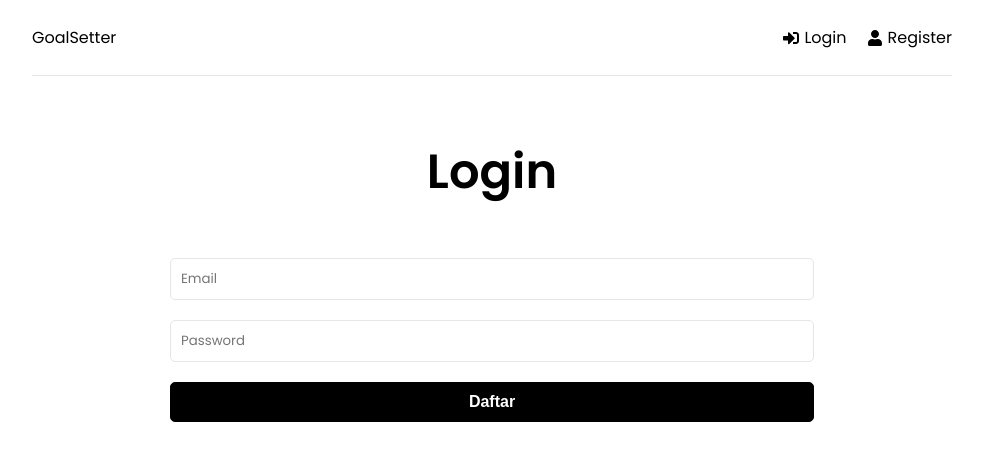
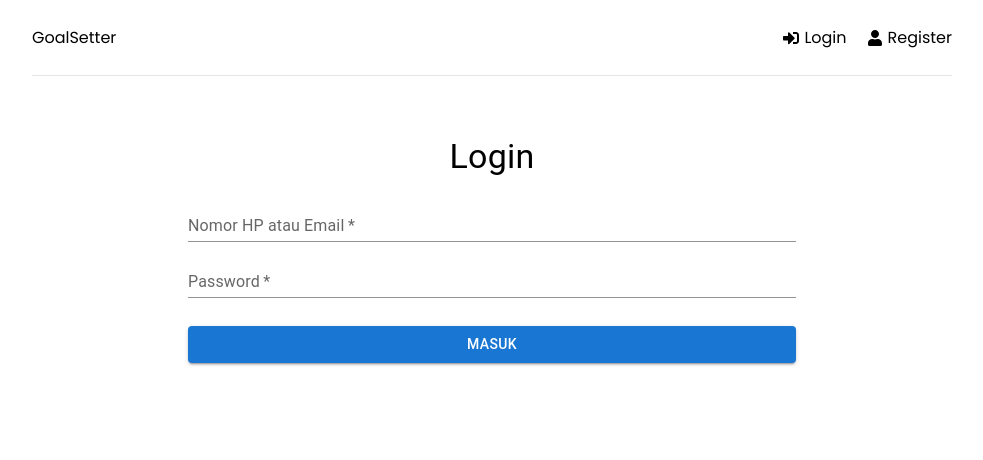
Before and after one commit to samudra-ajri/ppgbs1-web, a React (Create React App) app: page /login in a window 1280 px wide. Shown: the top 460 px of the page, without its empty margins (148-1131 px from the left). Built offline with nearby package versions, Linux system fonts and the light colour scheme; no server answers.

Commit message:
Modify login page to use MUI

```diff
--- a/src/pages/Login.jsx
+++ b/src/pages/Login.jsx
@@ -4,13 +4,14 @@ import { useNavigate } from 'react-router-dom'
 import { toast } from 'react-toastify'
 import { login, reset } from '../features/auth/authSlice'
 import Spinner from '../components/Spinner'
+import { Button, Card, CardContent, Grid, TextField, Typography } from '@mui/material'
 
 function Login() {
   const [formData, setFormData] = useState({
-    email: '',
+    phoneOrEmail: '',
     password: ''
   })
-  const { email, password } = formData
+  const { phoneOrEmail, password } = formData
   const navigate = useNavigate()
   const dispatch = useDispatch()
   const { user, isLoading, isError, isSuccess, message } = useSelector(
@@ -40,7 +41,7 @@ function Login() {
     e.preventDefault()
 
     const userData = {
-      userData: email,
+      userData: phoneOrEmail,
       password,
     }
 
@@ -52,41 +53,48 @@ function Login() {
   }
 
   return <>
-    <section className='heading'>
-      <h1>
+    <Typography variant="h4">
       Login
-      </h1>
-    </section>
+    </Typography>
 
-    <section className='form'>
+    <Grid>
+      <Card variant="" style={{ maxWidth: 650, padding: "0 5px", margin: "0 auto" }}>
+        <CardContent>
           <form onSubmit={onSubmit}>
-        <div className='form-group'>
-          <input
-            type='email'
-            className='form-control'
-            id='email'
-            name='email'
-            value={email}
-            placeholder='Email'
+            <Grid container spacing={1}>
+              <Grid item xs={12}>
+                <TextField
+                  name="phoneOrEmail"
+                  label="Nomor HP atau Email"
+                  placeholder="Nomor HP atau Email"
+                  value={phoneOrEmail}
                   onChange={onChange}
+                  variant="standard"
+                  fullWidth
+                  required
                 />
-        </div>
-        <div className='form-group'>
-          <input
-            type='password'
-            className='form-control'
-            id='password'
-            name='password'
+              </Grid>
+              <Grid item xs={12}>
+                <TextField
+                  name="password"
+                  label="Password"
+                  placeholder="Password"
                   value={password}
-            placeholder='Password'
                   onChange={onChange}
+                  type="password"
+                  variant="standard"
+                  fullWidth
+                  required
                 />
-        </div>
-        <div className="form-group">
-          <button type="submit" className='btn btn-block'>Daftar</button>
-        </div>
+              </Grid>
+              <Grid item xs={12}>
+                <Button style={{ margin: "20px auto" }} type="submit" variant="contained" color="primary" fullWidth>Masuk</Button>
+              </Grid>
+            </Grid>
           </form>
-    </section>
+        </CardContent>
+      </Card>
+    </Grid>
   </>
 }
 
```
Lines whose indentation alone changed are shown as unchanged.
